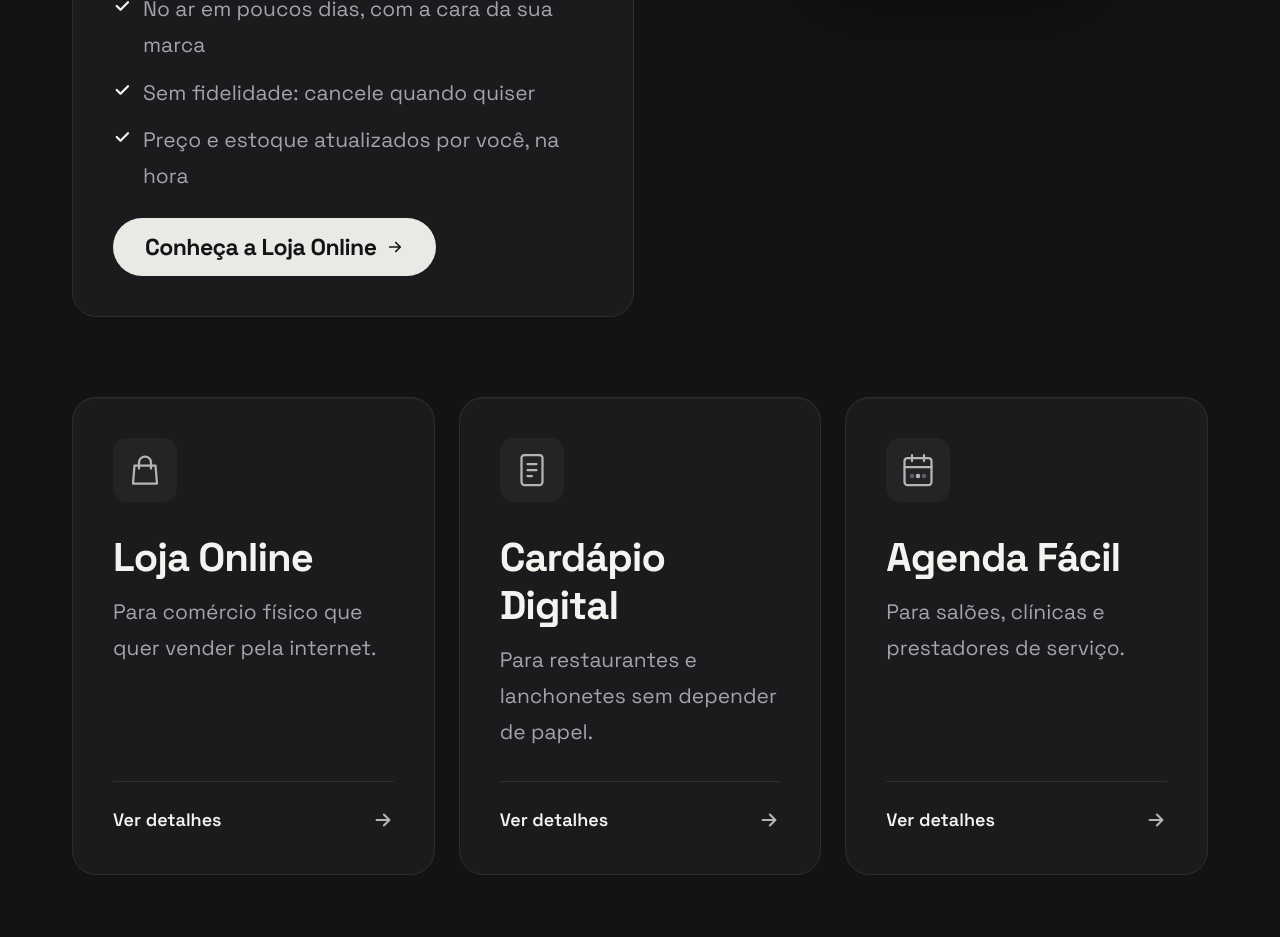
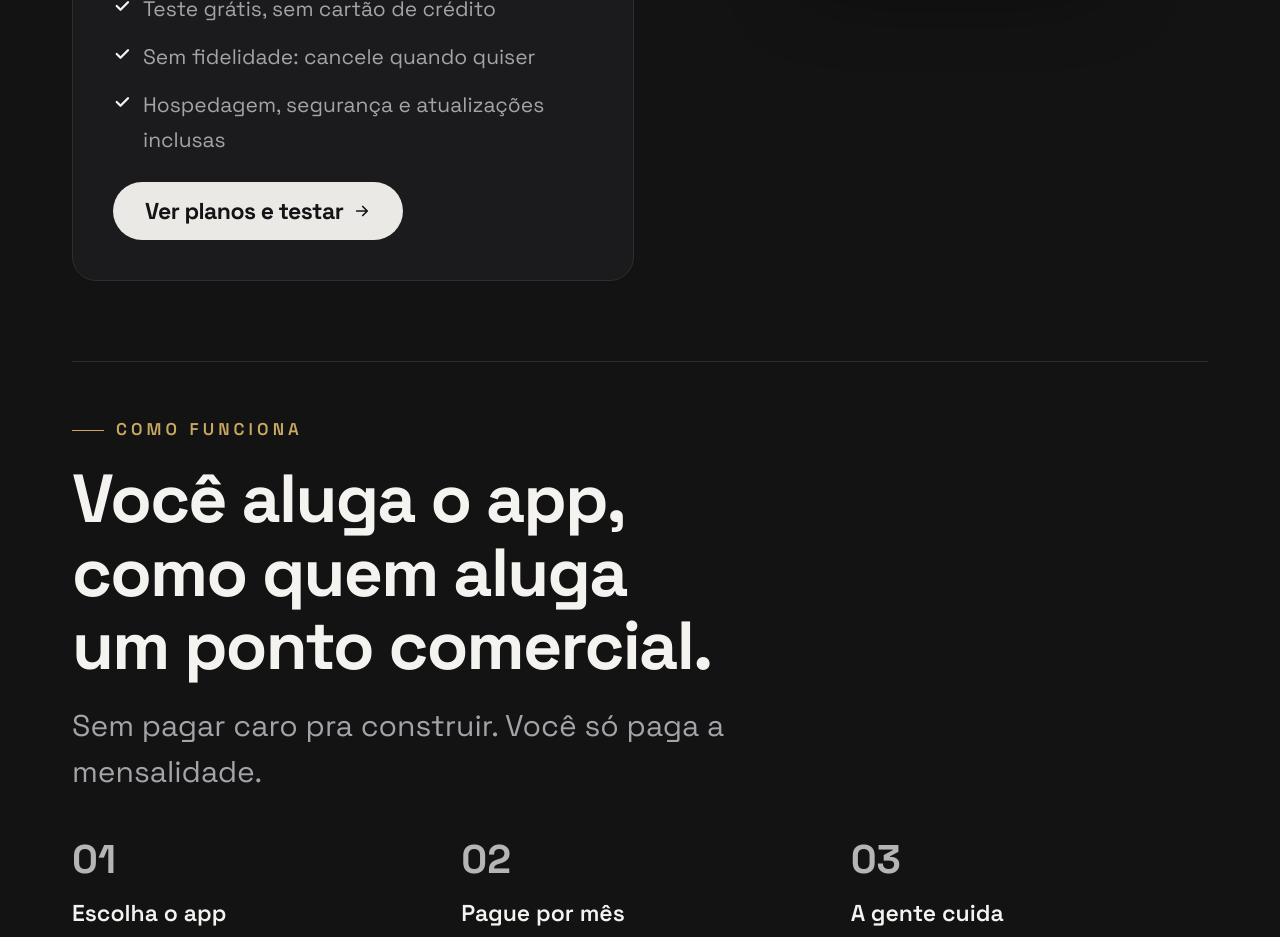
Before and after one commit to dayvsonmarques/webdev.recife.br, a Next.js app: page / in a window 1280 px wide. Shown: the part 1860-2797 px from the top of the page. Built offline with nearby package versions, Linux system fonts and the light colour scheme; a web font is replaced by a local one.

Commit message:
feat(products): explain subscription as renting an app

```diff
--- a/components/Products.tsx
+++ b/components/Products.tsx
@@ -9,7 +9,7 @@ import { Section } from '@/components/ui/Section'
 import { SectionHeader } from '@/components/ui/SectionHeader'
 import type { Service } from '@/lib/content'
 
-const SELLING_POINTS = ['No ar em poucos dias, com a cara da sua marca', 'Sem fidelidade: cancele quando quiser', 'Preço e estoque atualizados por você, na hora']
+const SELLING_POINTS = ['Teste grátis, sem cartão de crédito', 'Sem fidelidade: cancele quando quiser', 'Hospedagem, segurança e atualizações inclusas']
 
 function FromPrice({ price, large = false }: { price: string; large?: boolean }) {
   return (
@@ -30,7 +30,7 @@ function ProductCard({ slug, title, summary, icon }: { slug: string; title: stri
         <p className="text-base text-muted">{summary}</p>
       </div>
       <div className="mt-auto flex items-center justify-between gap-4 border-t border-line pt-6">
-        <span className="text-sm font-semibold text-ink">Ver detalhes</span>
+        <span className="text-sm font-semibold text-ink">Ver planos</span>
         <span aria-hidden="true" className="text-accent-ink transition-transform duration-200 group-hover:translate-x-1">
           <svg width="22" height="22" viewBox="0 0 24 24" fill="none" stroke="currentColor" strokeWidth="2.25" strokeLinecap="round" strokeLinejoin="round">
             <path d="M5 12h14M13 6l6 6-6 6" />
@@ -48,7 +48,7 @@ function FeaturedCard({ product, price }: { product: Service; price?: string })
       <Eyebrow>Em destaque</Eyebrow>
       <div className="flex flex-col gap-3">
         <h3 className="font-heading text-subheading font-bold text-ink">{product.title}</h3>
-        <p className="text-lead font-semibold text-ink">Comece a vender online rápido e sem burocracia.</p>
+        <p className="text-lead font-semibold text-ink">Sua loja online por assinatura. Sem instalar nada.</p>
       </div>
       {price && <FromPrice price={price} large />}
       <ul className="flex flex-col gap-3">
@@ -62,8 +62,36 @@ function FeaturedCard({ product, price }: { product: Service; price?: string })
         ))}
       </ul>
       <ButtonLink href={`/servicos/${product.slug}`} arrow className="self-start">
-        Conheça a {product.title}
+        Ver planos e testar
       </ButtonLink>
+    </div>
+  )
+}
+
+const RENT_STEPS = [
+  { title: 'Escolha o app', text: 'Já vem pronto.' },
+  { title: 'Pague por mês', text: 'Sem fidelidade.' },
+  { title: 'A gente cuida', text: 'Do site no ar ao suporte.' },
+]
+
+/** Plain-language explanation of the subscription model (avoids jargon like "SaaS"). */
+function HowRentWorks() {
+  return (
+    <div className="flex flex-col gap-10 border-y border-line py-14">
+      <div className="flex max-w-3xl flex-col gap-5">
+        <Eyebrow>Como funciona</Eyebrow>
+        <h3 className="font-heading text-heading font-bold text-ink">Você aluga o app, como quem aluga um ponto comercial.</h3>
+        <p className="text-lead text-muted">Sem pagar caro pra construir. Você só paga a mensalidade.</p>
+      </div>
+      <ol className="grid gap-8 md:grid-cols-3">
+        {RENT_STEPS.map((step, i) => (
+          <li key={step.title} className="flex flex-col gap-3">
+            <span className="font-heading text-subheading font-extrabold text-accent-ink">{String(i + 1).padStart(2, '0')}</span>
+            <p className="text-lg font-semibold text-ink">{step.title}</p>
+            <p className="text-base text-muted">{step.text}</p>
+          </li>
+        ))}
+      </ol>
     </div>
   )
 }
@@ -96,6 +124,8 @@ export function Products({ eyebrow, title, intro, services, featured, startingPr
           <SectionHeader eyebrow={eyebrow} title={title} intro={intro} />
         )}
 
+        <HowRentWorks />
+
         <div className="grid gap-6 md:grid-cols-3">
           {services.map((service) => (
             <ProductCard key={service.slug} slug={service.slug} title={service.title} summary={service.summary} icon={service.icon} />
```
